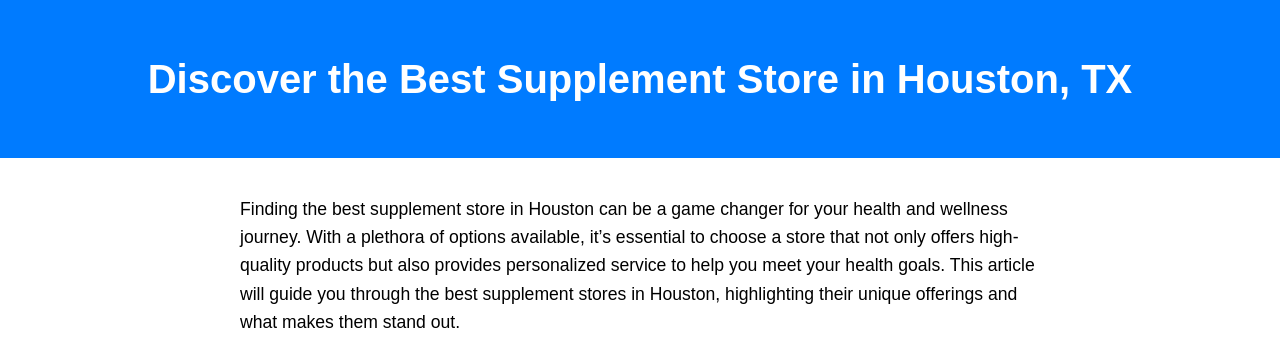
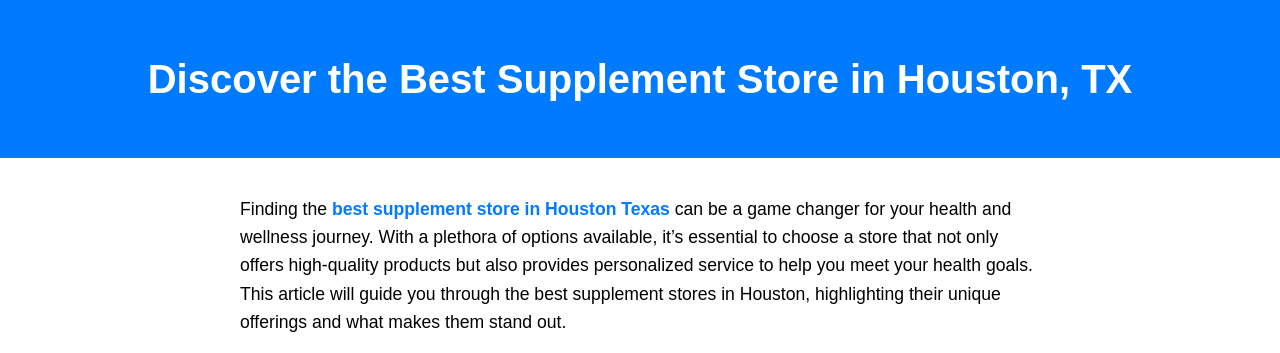
Before and after one commit to alexpaynesays/supplementstore, a plain HTML site: page index.html in a window 1280 px wide. Shown: the top 353 px of the page. Drawn offline with Linux system fonts and the light colour scheme; grey boxes are pictures that could not be loaded.

Commit message:
Update index.html

```diff
--- a/index.html
+++ b/index.html
@@ -52,7 +52,7 @@
    </header>
   <main>
 
-<p>Finding the best supplement store in Houston can be a game changer for your health and wellness journey. With a plethora of options available, it’s essential to choose a store that not only offers high-quality products but also provides personalized service to help you meet your health goals. This article will guide you through the best supplement stores in Houston, highlighting their unique offerings and what makes them stand out.</p>
+<p>Finding the <a href="https://supplementstoresnearme.com/houston-tx/">best supplement store in Houston Texas</a> can be a game changer for your health and wellness journey. With a plethora of options available, it’s essential to choose a store that not only offers high-quality products but also provides personalized service to help you meet your health goals. This article will guide you through the best supplement stores in Houston, highlighting their unique offerings and what makes them stand out.</p>
 
 <div style="text-align: center;">
  <img src="https://supplementstoresnearme.com/wp-content/uploads/2024/09/46346671c797b7dae489c710881dff6a.png" alt="supplement.jpg" style="max-width: 100%; height: auto;">
```
